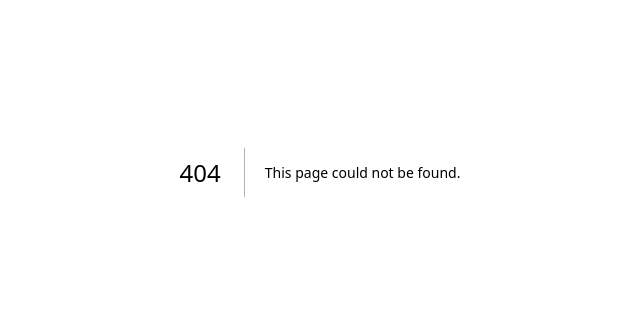
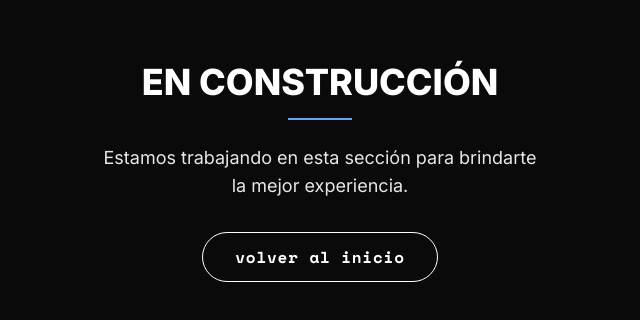
Before and after one commit to walterblackr/e-bio-link, a Next.js app: page /en-construccion in a window 1280 px wide. Before the commit this address had no page. Shown: the part 228-548 px from the top of the page, without its empty margins (320-960 px from the left). Built offline with nearby package versions, Linux system fonts and the light colour scheme.

Commit message:
pagina en construccion

```diff
--- /dev/null
+++ b/app/en-construccion/page.tsx
@@ -0,0 +1,43 @@
+"use client";
+import { doctorData } from "../../data/doctor";
+
+export default function EnConstruccion() {
+  return (
+    <main
+      className="min-h-screen flex flex-col items-center justify-center px-6"
+      style={{ backgroundColor: doctorData.colors.background }}
+    >
+      <div className="text-center max-w-md">
+        <h1
+          className="text-4xl font-extrabold uppercase mb-4"
+          style={{ color: doctorData.colors.text }}
+        >
+          En Construcción
+        </h1>
+
+        <div
+          className="w-16 h-0.5 mx-auto mb-6"
+          style={{ backgroundColor: doctorData.colors.separator }}
+        ></div>
+
+        <p
+          className="text-lg mb-8 opacity-90"
+          style={{ color: doctorData.colors.text }}
+        >
+          Estamos trabajando en esta sección para brindarte la mejor experiencia.
+        </p>
+
+        <a
+          href="/"
+          className="inline-block py-3 px-8 rounded-full font-semibold transition-all transform hover:scale-105 bg-transparent border lowercase tracking-wider font-[family-name:var(--font-space-mono)]"
+          style={{
+            borderColor: doctorData.colors.buttonBorder,
+            color: doctorData.colors.text
+          }}
+        >
+          volver al inicio
+        </a>
+      </div>
+    </main>
+  );
+}
--- a/data/doctor.js
+++ b/data/doctor.js
@@ -34,7 +34,7 @@ export const doctorData = {
     },
     {
       label: "quienes somos",
-      url: "https://www.google.com/maps",
+      url: "/en-construccion",
       icon: <FaRegEnvelope size={18} />,
     },
   ],
```
